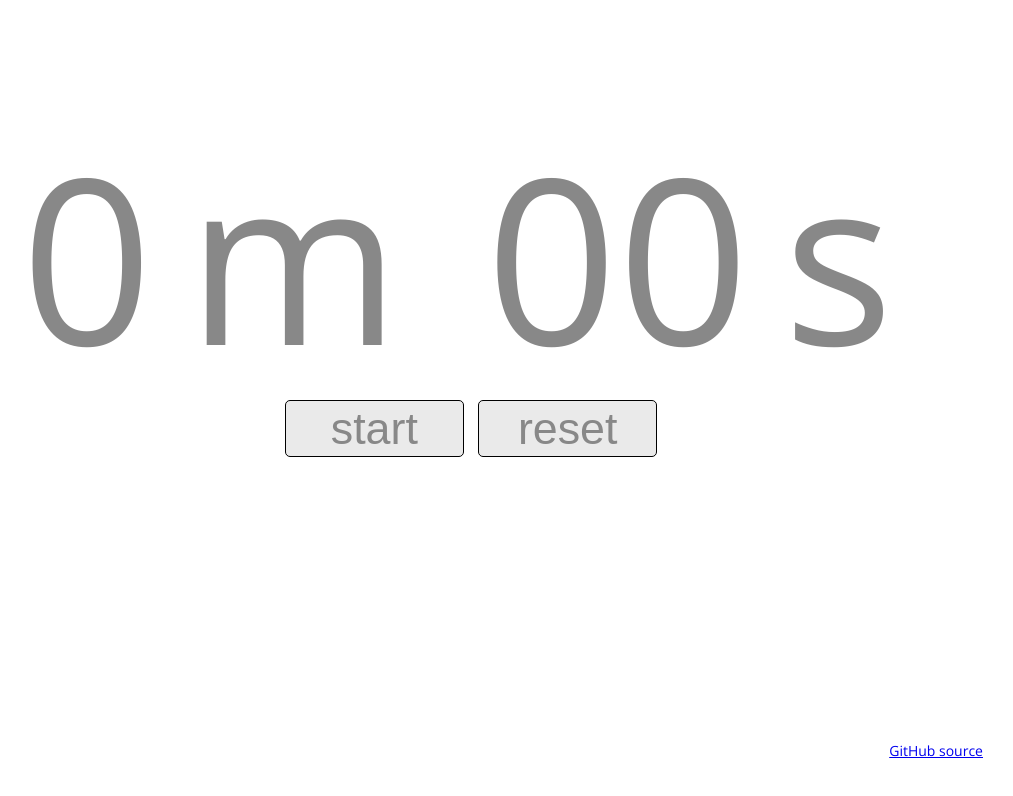
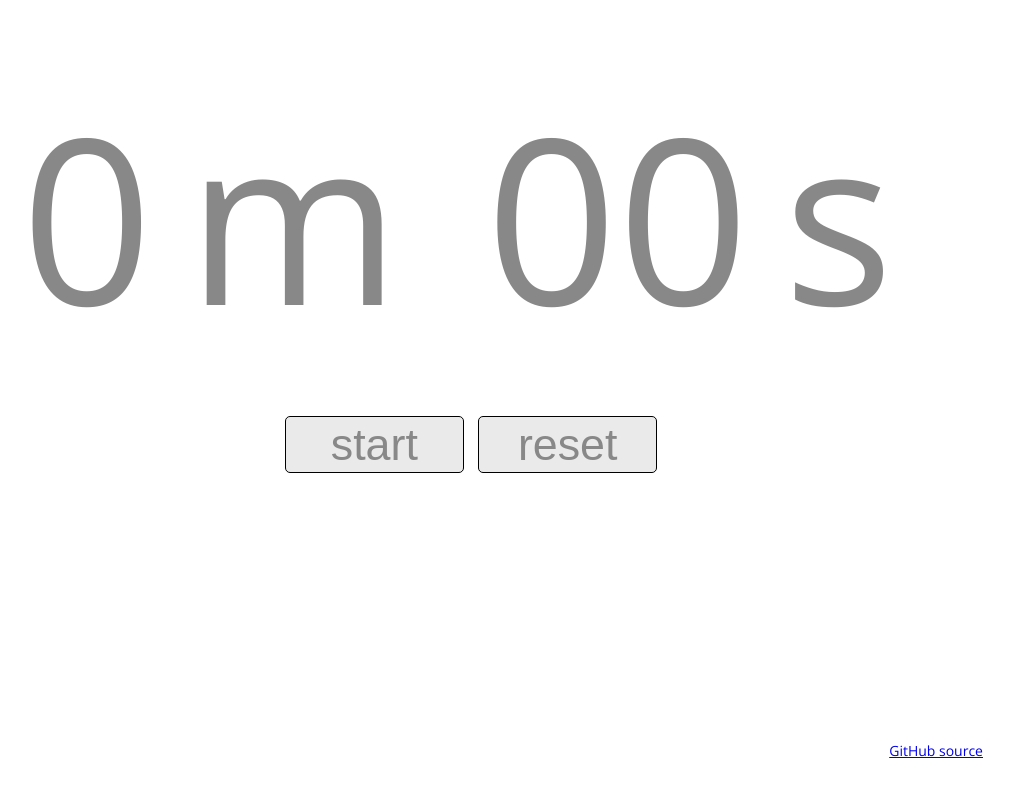
Before and after one commit to tchajed/web-timer, a website built with Parcel: page src/index.html in a window 1280 px wide. Shown: the whole page, without its empty margins (169-1182 px from the left). Built offline with nearby package versions, Linux system fonts and the light colour scheme.

Commit message:
Use even less absolute positioning

```diff
--- a/src/styles/main.less
+++ b/src/styles/main.less
@@ -24,7 +24,7 @@ body {
 
 #counters {
   font-size: 18vw;
-  line-height: 60vh;
+  line-height: 50vh;
   white-space: nowrap;
 }
 #counters.running .t {
@@ -49,10 +49,6 @@ body {
 
 #buttons {
   text-align: center;
-  position: absolute;
-  top: 50%;
-  left: 0;
-  right: 0;
   button {
     font-weight: 400;
     font-size: 3.5vw;
```
